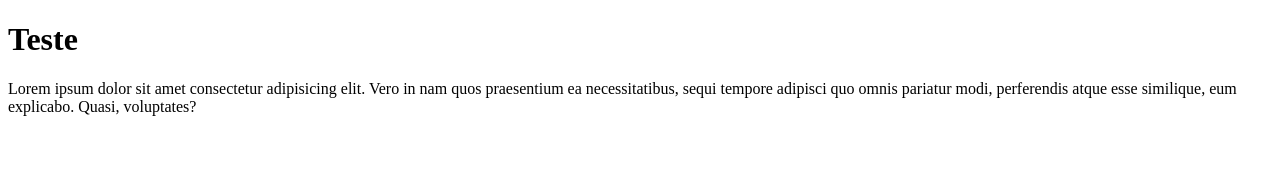
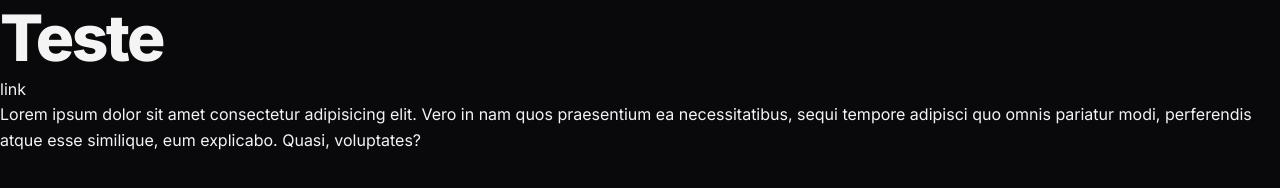
Before and after one commit to Clemilsonchaves/zingen, a plain HTML site: page index.html in a window 1280 px wide. Drawn offline with Linux system fonts and the light colour scheme.

Commit message:
Definhindo variáveis do css

```diff
--- a/index.html
+++ b/index.html
@@ -1,14 +1,20 @@
 <!DOCTYPE html>
 <html lang="pt-BR">
 <head>
+
+  <link rel="preconnect" href="https://fonts.googleapis.com">
+  <link rel="preconnect" href="https://fonts.gstatic.com" crossorigin>
+
   <meta charset="UTF-8">
   <meta name="viewport" content="width=device-width, initial-scale=1.0">
   <title>Zingen - Karaokê</title>
 
   <link rel="stylesheet" href="styles/index.css">
+  <link href="https://fonts.googleapis.com/css2?family=Inter:wght@100..900&display=swap" rel="stylesheet">
 </head>
 <body>
   <h1>Teste </h1>
+  <a href="#">link</a>
   <p>Lorem ipsum dolor sit amet consectetur adipisicing elit. Vero in nam quos praesentium ea necessitatibus, sequi tempore adipisci quo omnis pariatur modi, perferendis atque esse similique, eum explicabo. Quasi, voluptates?</p>
 </body>
 </html>
--- a/styles/global.css
+++ b/styles/global.css
@@ -0,0 +1,84 @@
+*,
+*::before,
+*::after {
+  box-sizing: border-box;
+}
+
+* {
+  margin: 0;
+  padding: 0;
+  font: inherit;
+
+  -webkit-font-smoothing: antaliased;
+}
+
+:root {
+  --bg-color: #09090B;
+  --surface-color: #18181B;
+  --stroke-color: #27272A;
+  --text-color-primary: #F4F4F5;
+  --text-color-secondary: #A1A1AA;
+  --brand-color-primary: #F7B733;
+  --brand-color-secondary: #FC4A1A;
+
+  --ff-sans: 'Inter', system-ui, sans-serif;
+  --fw-base: 400;
+  --fw-md: 500;
+  --fw-bold: 800;
+
+  --font-sm: 0.875rem;
+  --fs-base: 1rem;
+  --fs-lg: 1.25rem;
+  --fs-xl: 1.5rem;
+  --fs-2xl: 2.5rem;
+
+}
+
+html {
+  font-family: var(--ff-sans);
+  font-weight: var(--fw-base);
+  font-size: var(--fs-base);
+  line-height: 1.6;
+  color: var(--text-color-primary);
+}
+
+body {
+  background-color: var(--bg-color);
+}
+
+h1, h2, h3 {
+  line-height: 1.2;
+  color: var(--text-color-primary);
+  font-weight: var(--fw-bold);
+  letter-spacing: -0.04em;
+}
+
+h1 {
+  font-size: var(--fs-2xl);
+}
+
+h2 {
+  font-size: var(--fs-xl);
+}
+
+h3 {
+  font-size: var(--fs-lg);
+}
+
+a {
+  text-decoration: none;
+  color: inherit;
+}
+
+ul[role="list"] {
+  list-style: none;
+
+}
+
+@media ( width >= 80em) {
+ :root {
+  --fs-lg: 2rem;
+  --fs-xl: 3rem;
+  --fs-2xl: 4rem;
+ }
+}
```
